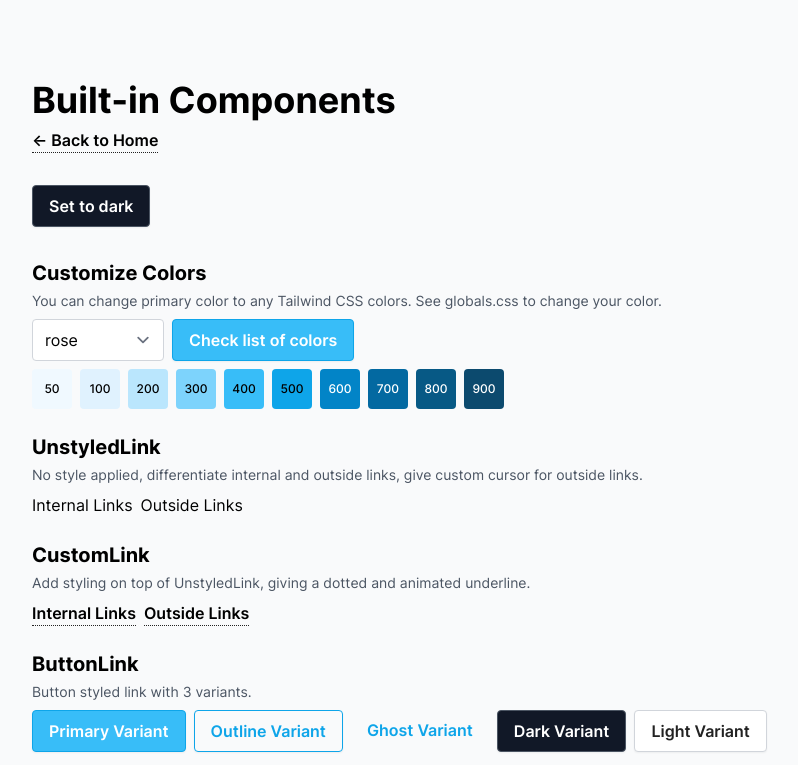
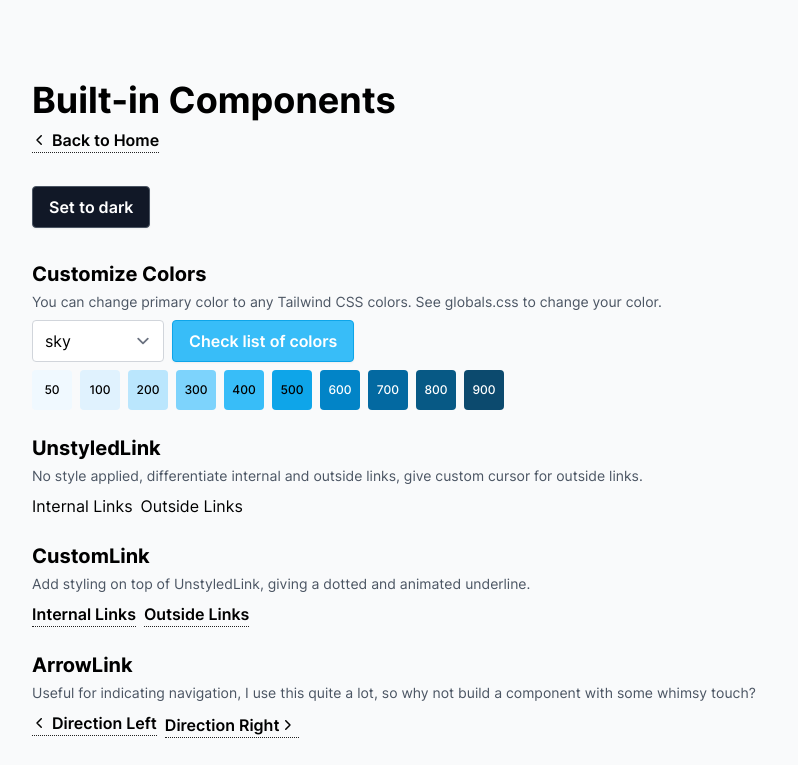
Before and after one commit to stevenlee9951/Portfolio, a Next.js app: page /components in a window 1280 px wide. Shown: the top 765 px of the page, without its empty margins (58-856 px from the left). Built offline with nearby package versions, Linux system fonts and the light colour scheme.

Commit message:
feat: add ArrowLink component

```diff
--- /dev/null
+++ b/src/components/links/ArrowLink.tsx
@@ -0,0 +1,58 @@
+import clsx from 'clsx';
+import * as React from 'react';
+
+import CustomLink from '@/components/links/CustomLink';
+import { UnstyledLinkProps } from '@/components/links/UnstyledLink';
+
+type ArrowLinkProps = {
+  direction?: 'left' | 'right';
+} & UnstyledLinkProps;
+
+export default function ArrowLink({
+  children,
+  className,
+  direction = 'right',
+  ...rest
+}: ArrowLinkProps) {
+  return (
+    <CustomLink
+      {...rest}
+      className={clsx(
+        className,
+        'gap-[0.25em] group',
+        direction === 'left' && 'flex-row-reverse'
+      )}
+    >
+      <span>{children}</span>
+      <svg
+        viewBox='0 0 16 16'
+        height='1em'
+        width='1em'
+        fill='none'
+        xmlns='http://www.w3.org/2000/svg'
+        className={clsx(
+          'relative',
+          'transition-transform duration-200',
+          direction === 'right' ? 'motion-safe:-translate-x-1' : 'rotate-180',
+          'group-hover:translate-x-0'
+        )}
+      >
+        <path
+          fill='currentColor'
+          d='M7.28033 3.21967C6.98744 2.92678 6.51256 2.92678 6.21967 3.21967C5.92678 3.51256 5.92678 3.98744 6.21967 4.28033L7.28033 3.21967ZM11 8L11.5303 8.53033C11.8232 8.23744 11.8232 7.76256 11.5303 7.46967L11 8ZM6.21967 11.7197C5.92678 12.0126 5.92678 12.4874 6.21967 12.7803C6.51256 13.0732 6.98744 13.0732 7.28033 12.7803L6.21967 11.7197ZM6.21967 4.28033L10.4697 8.53033L11.5303 7.46967L7.28033 3.21967L6.21967 4.28033ZM10.4697 7.46967L6.21967 11.7197L7.28033 12.7803L11.5303 8.53033L10.4697 7.46967Z'
+        />
+        <path
+          stroke='currentColor'
+          d='M1.75 8H11'
+          strokeWidth='1'
+          strokeLinecap='round'
+          className={clsx(
+            'transition-all duration-200 origin-left',
+            'opacity-0 motion-safe:-translate-x-1',
+            'group-hover:opacity-100 group-hover:translate-x-0'
+          )}
+        />
+      </svg>
+    </CustomLink>
+  );
+}
--- a/src/pages/components.tsx
+++ b/src/pages/components.tsx
@@ -4,6 +4,7 @@ import * as React from 'react';
 
 import Button from '@/components/buttons/Button';
 import Layout from '@/components/layout/Layout';
+import ArrowLink from '@/components/links/ArrowLink';
 import ButtonLink from '@/components/links/ButtonLink';
 import CustomLink from '@/components/links/CustomLink';
 import UnstyledLink from '@/components/links/UnstyledLink';
@@ -14,7 +15,7 @@ type Color = typeof colorList[number];
 
 export default function ComponentsPage() {
   const [mode, setMode] = React.useState<'dark' | 'light'>('light');
-  const [color, setColor] = React.useState<Color>();
+  const [color, setColor] = React.useState<Color>('sky');
   function toggleMode() {
     return mode === 'dark' ? setMode('light') : setMode('dark');
   }
@@ -39,9 +40,9 @@ export default function ComponentsPage() {
             )}
           >
             <h1>Built-in Components</h1>
-            <CustomLink className='mt-2' href='/'>
-              ← Back to Home
-            </CustomLink>
+            <ArrowLink direction='left' className='mt-2' href='/'>
+              Back to Home
+            </ArrowLink>
 
             <div className='flex flex-wrap gap-2 mt-8'>
               <Button
@@ -141,6 +142,19 @@ export default function ComponentsPage() {
                   <CustomLink href='https://theodorusclarence.com'>
                     Outside Links
                   </CustomLink>
+                </div>
+              </li>
+              <li className='space-y-2'>
+                <h2 className='text-lg md:text-xl'>ArrowLink</h2>
+                <p className={clsx('!mt-1 text-sm', textColor)}>
+                  Useful for indicating navigation, I use this quite a lot, so
+                  why not build a component with some whimsy touch?
+                </p>
+                <div className='space-x-2'>
+                  <ArrowLink href='/' direction='left'>
+                    Direction Left
+                  </ArrowLink>
+                  <ArrowLink href='/'>Direction Right</ArrowLink>
                 </div>
               </li>
               <li className='space-y-2'>
--- a/src/pages/index.tsx
+++ b/src/pages/index.tsx
@@ -1,6 +1,7 @@
 import * as React from 'react';
 
 import Layout from '@/components/layout/Layout';
+import ArrowLink from '@/components/links/ArrowLink';
 import ButtonLink from '@/components/links/ButtonLink';
 import CustomLink from '@/components/links/CustomLink';
 import UnstyledLink from '@/components/links/UnstyledLink';
@@ -25,9 +26,9 @@ export default function HomePage() {
               Import, Seo, Link component, pre-configured with Husky{' '}
             </p>
             <p className='mt-2 text-sm text-gray-700'>
-              <CustomLink href='https://github.com/theodorusclarence/ts-nextjs-tailwind-starter'>
+              <ArrowLink href='https://github.com/theodorusclarence/ts-nextjs-tailwind-starter'>
                 See the repository
-              </CustomLink>
+              </ArrowLink>
             </p>
 
             <ButtonLink className='mt-6' href='/components' variant='light'>
```
